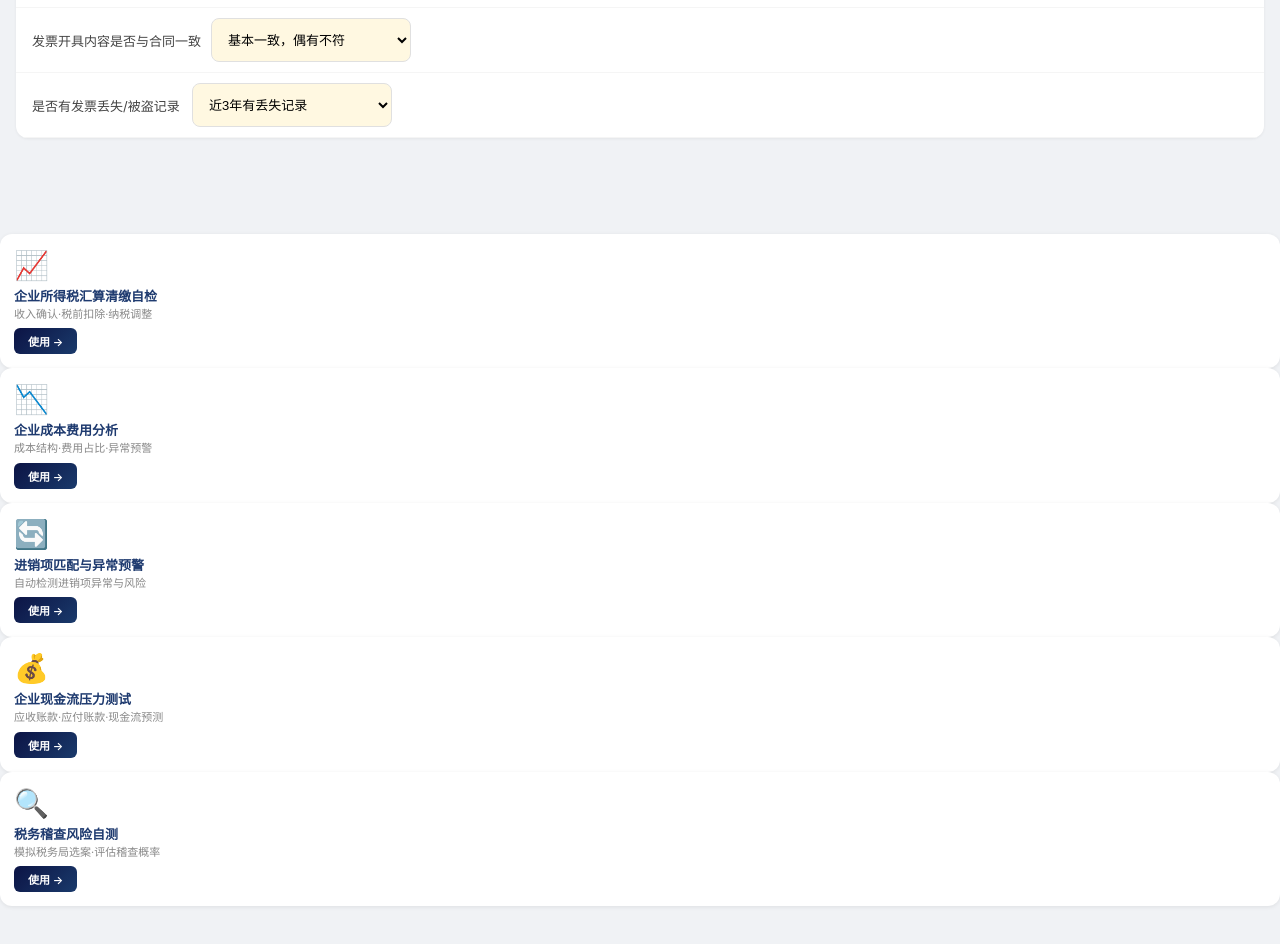
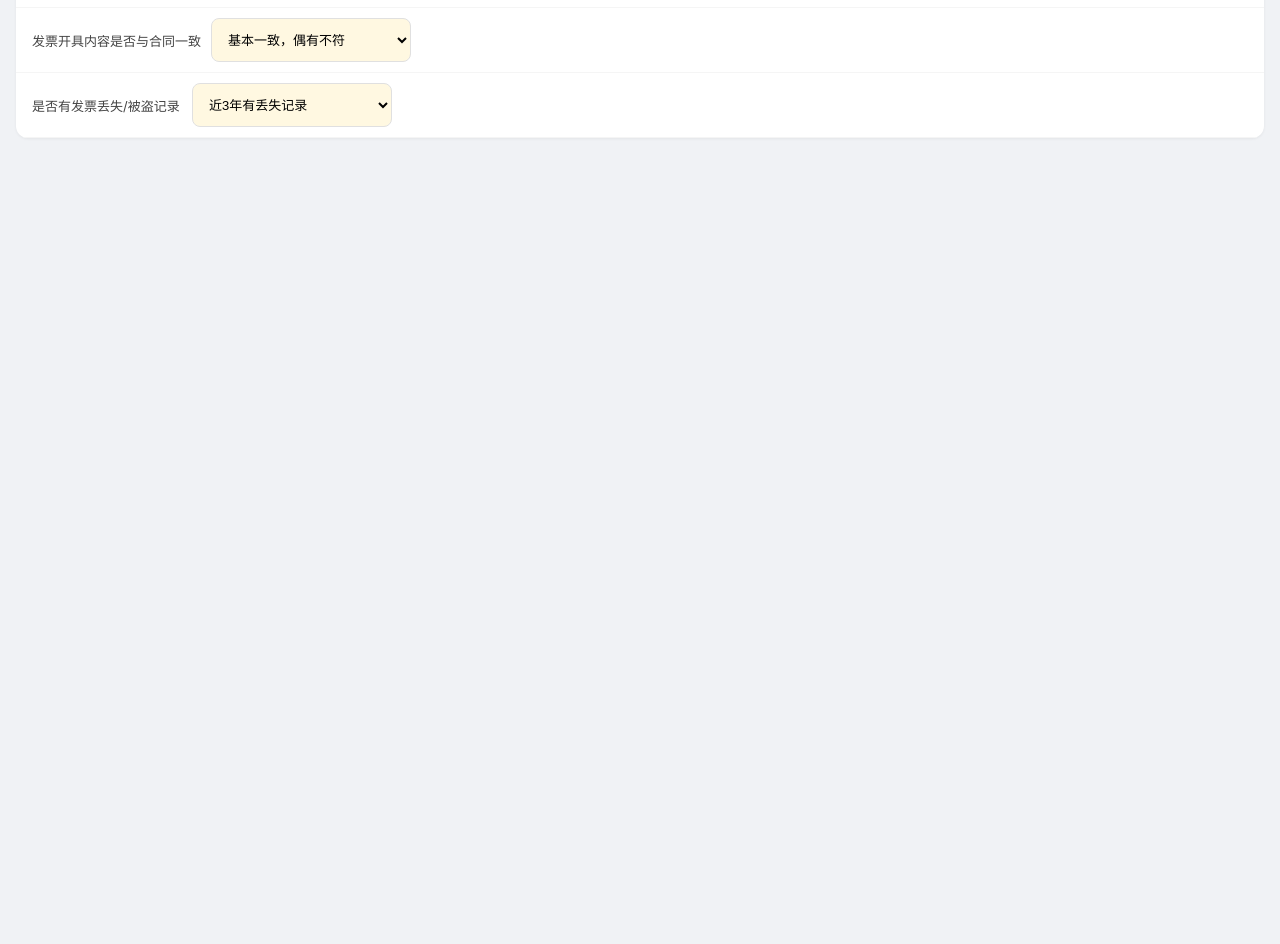
Before and after one commit to Sparrow528/invoice-check, a plain HTML site: page index.html in a window 1280 px wide. Shown: the part 1050-1994 px from the top of the page. After the commit the page ends 1344 px from the top, so only its background shows below. Drawn offline with Linux system fonts and the light colour scheme.

Commit message:
删除检测报告底部其他工具导航卡片

```diff
--- a/index.html
+++ b/index.html
@@ -308,38 +308,5 @@ function downloadPDF(){
 </script>
 
 
-    <div style="background:white;border-radius:12px;padding:14px;box-shadow:0 1px 4px rgba(0,0,0,.08);display:flex;flex-direction:column;align-items:flex-start;">
-      <div style="font-size:28px;margin-bottom:4px;">📈</div>
-      <div style="font-size:13px;font-weight:700;color:#1e3a6f;margin-bottom:2px;">企业所得税汇算清缴自检</div>
-      <div style="font-size:11px;color:#888;margin-bottom:6px;line-height:1.4;">收入确认·税前扣除·纳税调整</div>
-      <a href="https://sparrow528.github.io/settlement-check/" target="_blank" style="display:inline-block;padding:5px 14px;background:linear-gradient(135deg,#0c1445,#1a3a6b);color:white;border-radius:6px;font-size:11px;text-decoration:none;font-weight:600;">使用 →</a>
-    </div>
-    <div style="background:white;border-radius:12px;padding:14px;box-shadow:0 1px 4px rgba(0,0,0,.08);display:flex;flex-direction:column;align-items:flex-start;">
-      <div style="font-size:28px;margin-bottom:4px;">📉</div>
-      <div style="font-size:13px;font-weight:700;color:#1e3a6f;margin-bottom:2px;">企业成本费用分析</div>
-      <div style="font-size:11px;color:#888;margin-bottom:6px;line-height:1.4;">成本结构·费用占比·异常预警</div>
-      <a href="https://sparrow528.github.io/cost-analysis/" target="_blank" style="display:inline-block;padding:5px 14px;background:linear-gradient(135deg,#0c1445,#1a3a6b);color:white;border-radius:6px;font-size:11px;text-decoration:none;font-weight:600;">使用 →</a>
-    </div>
-    <div style="background:white;border-radius:12px;padding:14px;box-shadow:0 1px 4px rgba(0,0,0,.08);display:flex;flex-direction:column;align-items:flex-start;">
-      <div style="font-size:28px;margin-bottom:4px;">🔄</div>
-      <div style="font-size:13px;font-weight:700;color:#1e3a6f;margin-bottom:2px;">进销项匹配与异常预警</div>
-      <div style="font-size:11px;color:#888;margin-bottom:6px;line-height:1.4;">自动检测进销项异常与风险</div>
-      <a href="https://sparrow528.github.io/invoice-match-check/" target="_blank" style="display:inline-block;padding:5px 14px;background:linear-gradient(135deg,#0c1445,#1a3a6b);color:white;border-radius:6px;font-size:11px;text-decoration:none;font-weight:600;">使用 →</a>
-    </div>
-    <div style="background:white;border-radius:12px;padding:14px;box-shadow:0 1px 4px rgba(0,0,0,.08);display:flex;flex-direction:column;align-items:flex-start;">
-      <div style="font-size:28px;margin-bottom:4px;">💰</div>
-      <div style="font-size:13px;font-weight:700;color:#1e3a6f;margin-bottom:2px;">企业现金流压力测试</div>
-      <div style="font-size:11px;color:#888;margin-bottom:6px;line-height:1.4;">应收账款·应付账款·现金流预测</div>
-      <a href="https://sparrow528.github.io/cashflow-checkup/" target="_blank" style="display:inline-block;padding:5px 14px;background:linear-gradient(135deg,#0c1445,#1a3a6b);color:white;border-radius:6px;font-size:11px;text-decoration:none;font-weight:600;">使用 →</a>
-    </div>
-    <div style="background:white;border-radius:12px;padding:14px;box-shadow:0 1px 4px rgba(0,0,0,.08);display:flex;flex-direction:column;align-items:flex-start;">
-      <div style="font-size:28px;margin-bottom:4px;">🔍</div>
-      <div style="font-size:13px;font-weight:700;color:#1e3a6f;margin-bottom:2px;">税务稽查风险自测</div>
-      <div style="font-size:11px;color:#888;margin-bottom:6px;line-height:1.4;">模拟税务局选案·评估稽查概率</div>
-      <a href="https://sparrow528.github.io/audit-risk-check/" target="_blank" style="display:inline-block;padding:5px 14px;background:linear-gradient(135deg,#0c1445,#1a3a6b);color:white;border-radius:6px;font-size:11px;text-decoration:none;font-weight:600;">使用 →</a>
-    </div>
-  </div>
-</div>
-
-</body>
+    </body>
 </html>
```
